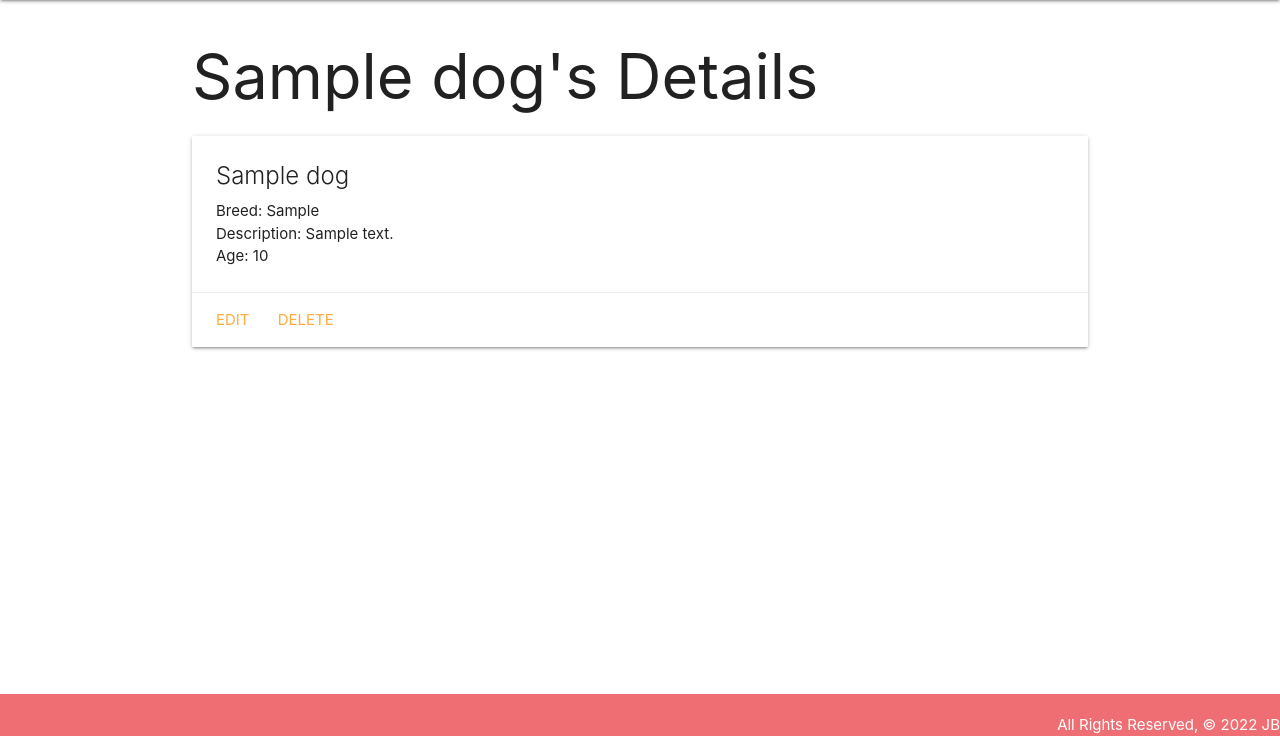
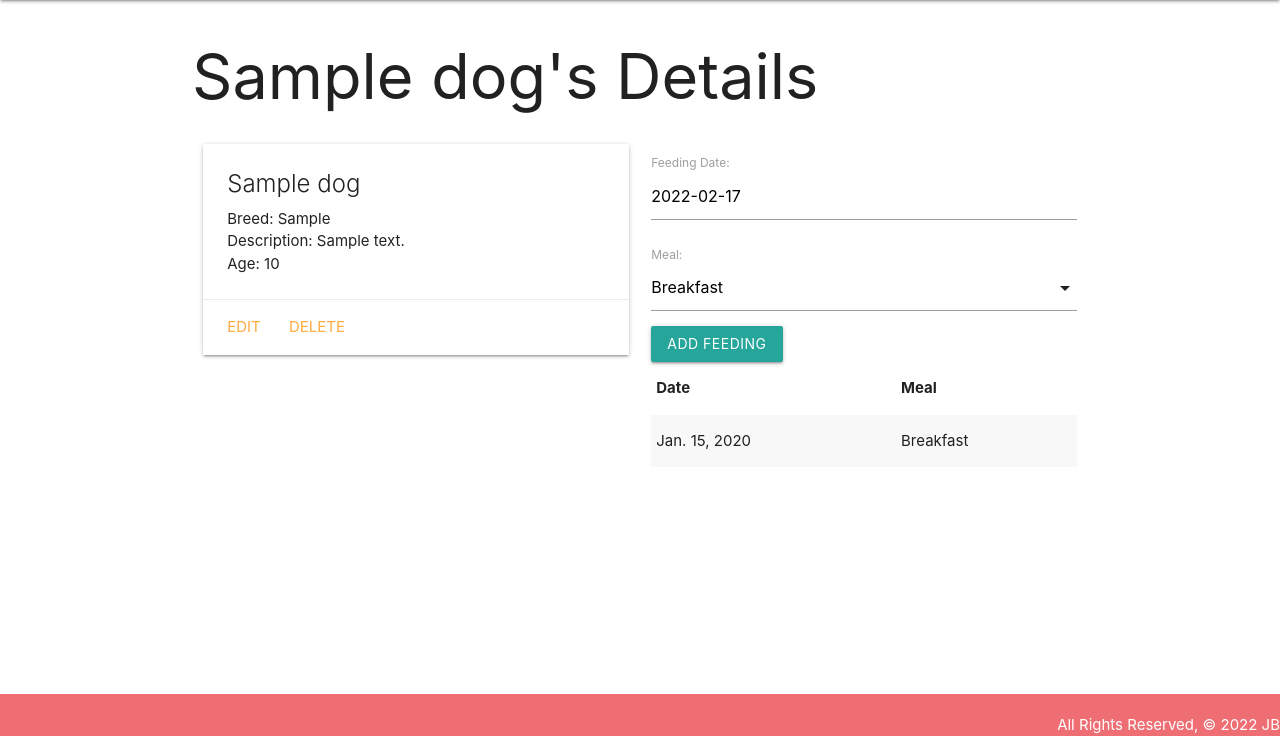
Before and after one commit to Jab7red/DogCollector, a Django app: page /dogs/1/ in a window 1280 px wide. Shown: the part 64-800 px from the top of the page. Run offline with Django 4.2, Linux system fonts and the light colour scheme; tables that the repository leaves empty hold one stand-in row (values such as "Sample post").

Commit message:
add feeding model

```diff
--- a/main_app/admin.py
+++ b/main_app/admin.py
@@ -1,6 +1,8 @@
 from django.contrib import admin
 
 # Register your models here.
-from .models import Dog
+from .models import Dog, Toy, Feeding
 
 admin.site.register(Dog)
+admin.site.register(Toy)
+admin.site.register(Feeding)
--- /dev/null
+++ b/main_app/forms.py
@@ -0,0 +1,8 @@
+
+from django.forms import ModelForm
+from .models import Feeding
+
+class FeedingForm(ModelForm):
+  class Meta:
+    model = Feeding
+    fields = ['date', 'meal']
--- a/main_app/models.py
+++ b/main_app/models.py
@@ -2,6 +2,13 @@ from django.db import models
 from django.urls import reverse
 
 # Create your models here.
+MEALS = (
+    ('B', 'Breakfast'),
+    ('L', 'Lunch'),
+    ('D', 'Dinner')
+)
+
+
 class Dog(models.Model):
     name = models.CharField(max_length=100)
     breed = models.CharField(max_length=100)
@@ -26,3 +33,22 @@ class Toy(models.Model):
 
     def get_absolute_url(self):
         return reverse('toy_detail', kwargs={'toy_id': self.id})
+
+
+
+
+class Feeding(models.Model):
+    date = models.DateField('Feeding Date')
+    meal = models.CharField(
+        max_length=1,
+        choices=MEALS,
+        default=MEALS[0][0]
+    )
+
+    dog = models.ForeignKey(Dog, on_delete=models.CASCADE)
+
+    def __str__(self):
+        return f"{self.get_meal_display()} on {self.date}"
+
+    class Meta:
+        ordering = ['-date']
--- a/main_app/templates/base.html
+++ b/main_app/templates/base.html
@@ -12,6 +12,7 @@
     />
 
 <link rel="stylesheet" type="text/css" href="{% static 'css/style.css' %}" />
+<script src="https://cdnjs.cloudflare.com/ajax/libs/materialize/1.0.0/js/materialize.min.js"></script>
   </head>
   <body>
     <header class="navbar-fixed">
--- a/main_app/templates/dogs/detail.html
+++ b/main_app/templates/dogs/detail.html
@@ -1,8 +1,11 @@
+
 
 {% extends 'base.html' %} {% block content %}
 
 <h1>{{ dog.name }}'s Details</h1>
 
+<div class="row">
+  <div class="col s6">
     <div class="card">
       <div class="card-content">
         <span class="card-title">{{ dog.name }}</span>
@@ -19,5 +22,41 @@
         <a href="{% url 'dogs_delete' dog.id %}">Delete</a>
       </div>
     </div>
+  </div>
+  <div class="col s6">
+    <form action="{% url 'add_feeding' dog.id %}" method="post">
+      {% csrf_token %} {{ feeding_form.as_p }}
+      <input type="submit" class="btn" value="Add Feeding" />
+    </form>
+    <table class="striped">
+      <thead>
+        <tr>
+          <th>Date</th>
+          <th>Meal</th>
+        </tr>
+      </thead>
+      <tbody>
+        {% for feeding in dog.feeding_set.all %}
+        <tr>
+          <td>{{feeding.date}}</td>
+          <td>{{feeding.get_meal_display}}</td>
+        </tr>
+        {% endfor %}
+      </tbody>
+    </table>
+  </div>
+</div>
+<script>
+  var dateEl = document.getElementById('id_date');
+  M.Datepicker.init(dateEl, {
+    format: 'yyyy-mm-dd',
+    defaultDate: new Date(),
+    setDefaultDate: true,
+    autoClose: true
+  });
 
+  // add additional JS to initialize select below
+  var selectEl = document.getElementById('id_meal');
+  M.FormSelect.init(selectEl);
+</script>
 {% endblock %}
--- a/main_app/urls.py
+++ b/main_app/urls.py
@@ -14,4 +14,5 @@ urlpatterns = [
     path('toys/create/', views.ToyCreate.as_view(), name='toys_create'),
     path('toys/<int:pk>/update/', views.ToyUpdate.as_view(), name='toys_update'),
     path('toys/<int:pk>/delete/', views.ToyDelete.as_view(), name='toys_delete'),
+    path('dogs/<int:dog_id>/add_feeding/', views.add_feeding, name='add_feeding'),
 ]
--- a/main_app/views.py
+++ b/main_app/views.py
@@ -1,7 +1,7 @@
-from django.shortcuts import render
+from django.shortcuts import render, redirect
 from django.views.generic.edit import CreateView, UpdateView, DeleteView
-from .models import Dog, Toy
-from django.http import HttpResponse
+from .models import Dog, Toy, Feeding
+from .forms import FeedingForm
 
 # Create your views here.
 def home(request):
@@ -16,7 +16,8 @@ def dogs_index(request):
 
 def dog_detail(request, dog_id):
     dog = Dog.objects.get(id=dog_id)
-    return render(request, 'dogs/detail.html', { 'dog': dog })
+    feeding_form = FeedingForm()
+    return render(request, 'dogs/detail.html', { 'dog': dog, 'feeding_form': feeding_form })
 
 def toys_index(request):
     toys = Toy.objects.all()
@@ -25,6 +26,19 @@ def toys_index(request):
 def toy_detail(request, toy_id):
     toy = Toy.objects.get(id=toy_id)
     return render(request, 'toys/detail.html', { 'toy': toy })
+
+
+def add_feeding(request, dog_id):
+  # create the ModelForm using the data in request.POST
+  form = FeedingForm(request.POST)
+  # validate the form
+  if form.is_valid():
+    # don't save the form to the db until it
+    # has the cat_id assigned
+    new_feeding = form.save(commit=False)
+    new_feeding.dog_id = dog_id
+    new_feeding.save()
+  return redirect('dog_detail', dog_id=dog_id)
 
 class DogCreate(CreateView):
     model = Dog
```
Also changed, not shown: main_app/migrations/0003_feeding.py (added). Lines whose indentation alone changed are shown as unchanged.
